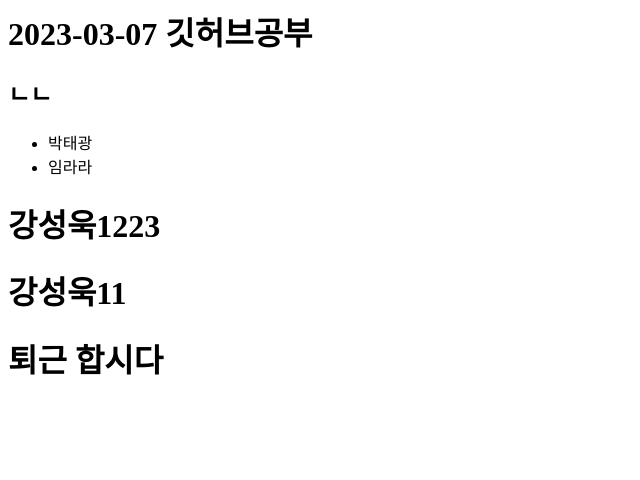
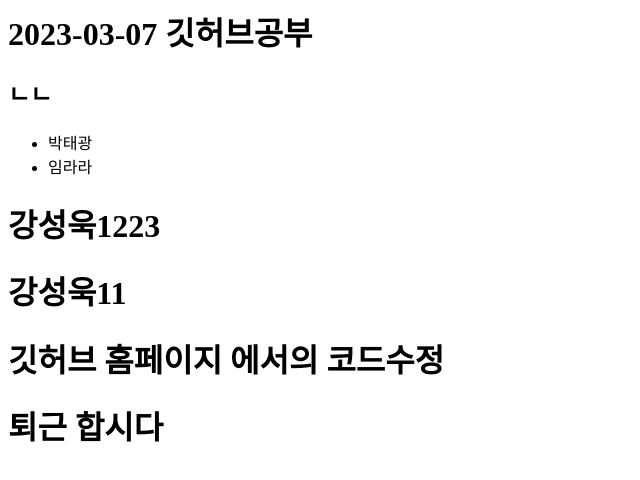
Before and after one commit to ptk5758/test, a plain HTML site: page index.html in a window 1280 px wide. Shown: the whole page, without its empty margins (0-640 px from the left). Drawn offline with Linux system fonts and the light colour scheme.

Commit message:
Update index.html

```diff
--- a/index.html
+++ b/index.html
@@ -10,6 +10,7 @@
          <h1>강성욱1223</h1>
 
         <h1>강성욱11</h1>
+        <h1>깃허브 홈페이지 에서의 코드수정</h1>
 
         <h1>퇴근 합시다</h1>
     </body>
```
